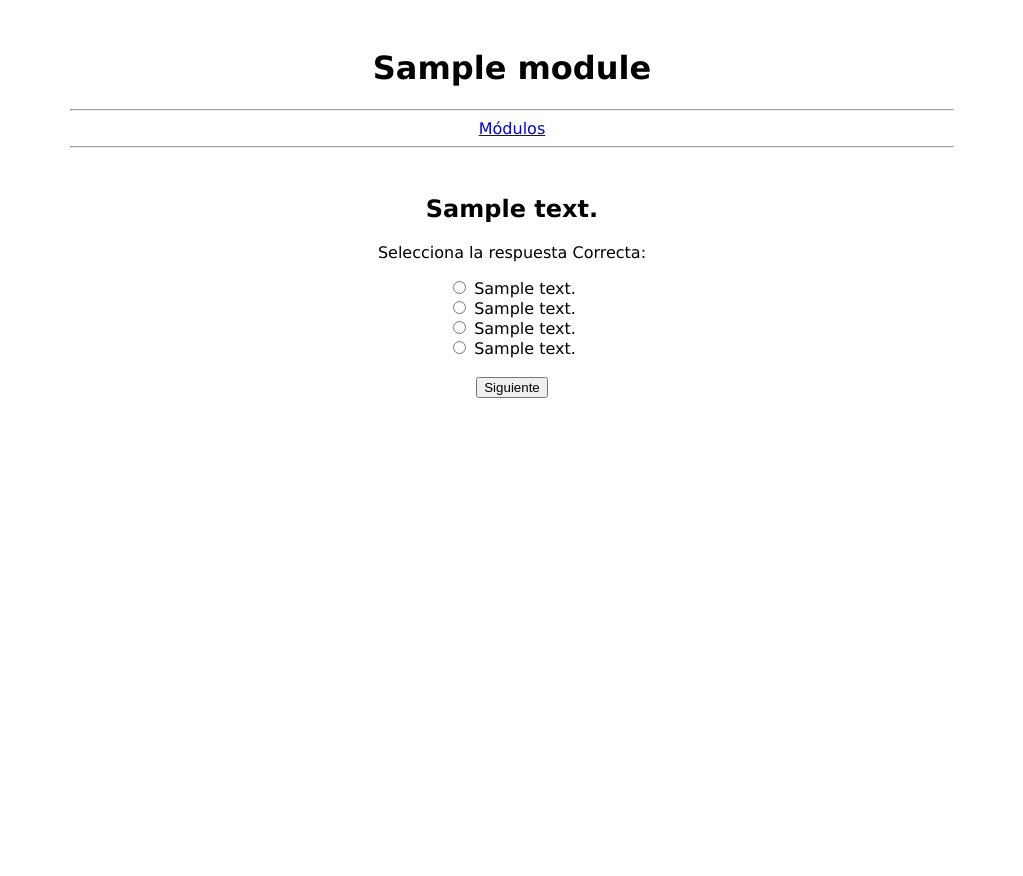
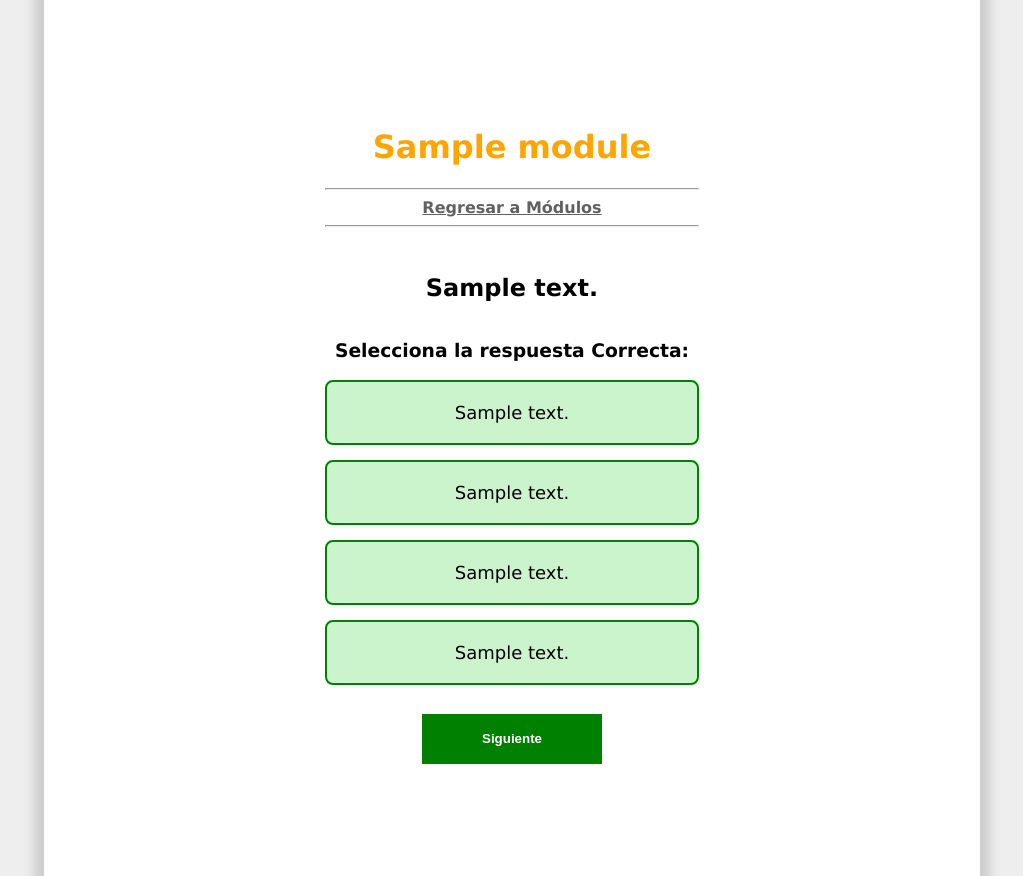
Before and after one commit to franlop24/seani-2024, a Django app: page /exam/module/1/question/ in a window 1280 px wide. Shown: the whole page, without its empty margins (128-1151 px from the left). Run offline with Django 5.2, Linux system fonts and the light colour scheme; a user stored in the database is signed in; tables that the repository leaves empty hold one stand-in row (values such as "Sample post").

Commit message:
17 Add styles

```diff
--- a/seani/exam/models.py
+++ b/seani/exam/models.py
@@ -74,7 +74,7 @@ class Exam(models.Model):
                 score += 10.0
         exam_module = self.exammodule_set.get(module_id=module_id)
         exam_module.score = score / self.questions.filter(module_id=module_id).count()
-        exam_module.active = False
+        # exam_module.active = False
         exam_module.save()
 
     def compute_score(self):
--- a/seani/exam/views.py
+++ b/seani/exam/views.py
@@ -51,7 +51,9 @@ def home(request):
 def question(request, module_id, question_id = 1):
     exam = request.user.exam
 
-    if module_id > exam.modules.count() or module_id <= 0 or question_id <= 0:
+    modules = exam.exammodule_set.filter(module_id = module_id)
+
+    if modules.count() == 0 or question_id <= 0:
         return redirect('exam:home')
     if exam.exammodule_set.get(module_id = module_id).active == False:
         return redirect('exam:home')
@@ -69,6 +71,8 @@ def question(request, module_id, question_id = 1):
                 'answer': answer,
                 })
         except IndexError:
+            exam.compute_score_by_module(module_id)
+            exam.compute_score()
             return redirect('exam:home')
 
     if request.method == 'POST':
--- a/seani/static/css/styles.css
+++ b/seani/static/css/styles.css
@@ -2,10 +2,149 @@ body {
     font-family:Verdana, Geneva, Tahoma, sans-serif;
     display: flex;
     justify-content: center;
+    margin: 0;
+    padding: 0;
+    box-sizing: border-box;
+    background-color: #eeeeee;
 }
 
 .container {
     width: 70%;
+    min-width: 800px;
+    height: 97vh;
     text-align: center;
-    margin-top: 20px;
+    padding: 20px;
+    background-color: white;
+    box-shadow: 0px 0px 10px 10px #cccccc;
+    position: fixed;
+    overflow: scroll;
+    display: grid;
+    place-items: center;
 }
+
+.welcome {
+	width: 75%;
+	margin: 20px auto;
+}
+
+.container a {
+    text-decoration: underline;
+    color: rgba(30, 30, 30, 0.7);
+    font-weight: bold;
+}
+
+.container p {
+	width: 60%;
+	margin: 20px auto;
+	text-align: justify;
+}
+
+.container .card {
+	display: inline-block;
+	width: 180px;
+	height: 130px;
+	border-radius: 20px;
+	padding: 20px;
+	margin: 20px 60px;
+	box-shadow: 0px 0px 10px 10px #eeeeee;
+}
+
+.container input[type="text"],
+.container input[type="password"]{
+    width: 300px;
+    margin: 10px;
+    padding: 5px;
+}
+
+.container form input[type="submit"] {
+    border: none;
+    width: 180px;
+    height: 50px;
+	margin-top: 10px;
+    background-color: green;
+    color: white;
+    font-weight: bold;
+    cursor: pointer;
+}
+
+.exit {
+	margin-bottom: 40px;
+}
+
+.container h1 {
+	color: orange;
+}
+
+.container form input[type="submit"]:hover {
+    background-color: orange;
+}
+
+.container form input[type="submit"]:active {
+    background-color: orange;
+}
+
+.radio-section {
+	display: flex;
+	align-items: center;
+	justify-content: center;
+}
+
+.container .logo {
+	width: 50%;
+	min-width: 500px;
+}
+
+.radio-item [type="radio"] {
+	display: none;
+}
+.radio-item + .radio-item {
+	margin-top: 15px;
+}
+.radio-item label {
+	display: block;
+	padding: 20px 60px;
+	background: rgba(0, 200, 0, 0.2);
+	border: 2px solid green;
+	border-radius: 8px;
+	cursor: pointer;
+	font-size: 18px;
+	font-weight: 400;
+	min-width: 250px;
+    max-width: 500px;
+	/* white-space: nowrap; */
+	position: relative;
+	transition: 0.4s ease-in-out 0s;
+}
+.radio-item label:after,
+.radio-item label:before {
+	content: "";
+	position: absolute;
+	border-radius: 50%;
+}
+.radio-item label:after {
+	display: none;
+	height: 19px;
+	width: 19px;
+	border: 2px solid green;
+	left: 19px;
+	top: calc(50% - 12px);
+}
+.radio-item label:before {
+	background: orange;
+	height: 20px;
+	width: 20px;
+	left: 21px;
+	top: calc(50%-5px);
+	transform: scale(5);
+	opacity: 0;
+	visibility: hidden;
+	transition: 0.4s ease-in-out 0s;
+}
+.radio-item [type="radio"]:checked ~ label {
+	border: 4px solid orange;
+}
+.radio-item [type="radio"]:checked ~ label::before {
+	opacity: 1;
+	visibility: visible;
+	transform: scale(1);
+}
--- a/seani/templates/base.html
+++ b/seani/templates/base.html
@@ -9,8 +9,10 @@
 </head>
 <body>
     <div class="container">
-        {% block content %}
-        {% endblock %}
+        <div>
+            {% block content %}
+            {% endblock %}
+        </div>
     </div>
 </body>
 </html>
--- a/seani/templates/exam/question.html
+++ b/seani/templates/exam/question.html
@@ -6,33 +6,47 @@
 <!-- Pregunta -->
 <h1>{{ question.module }}</h1>
 <hr>
-<a href="{% url 'exam:home' %}">Módulos</a>
+<a href="{% url 'exam:home' %}">Regresar a Módulos</a>
 <hr>
 {% if question.question_image %}
-<img src="{{ question.question_image.url }}" width="800px">
+<img src="{{ question.question_image.url }}" width="600px">
 {% endif %}
 {% if question.question_text %}
     <h2>{{ question.question_text }}</h2>
 {% endif %}
 <form method="post" action="{% url 'exam:question' module_id question_id %}">
     {% csrf_token %}
-    <p>Selecciona la respuesta Correcta:</p>
+    <section class="radio-section">
+        <div class="radio-list">
+    <h3>Selecciona la respuesta Correcta:</h3>
     <input type="radio" id="ans0"
             name="answer" value="-"
             style="display: none;" {% if answer == '-' %}checked{% endif %}>
-    <input type="radio" id="ans1" name="answer" value="A" {% if answer == 'A' %}checked{% endif %}>
-    <label for="ans1">{{ question.answer1 }}</label><br>
+    <div class="radio-item">
+            <input type="radio" id="ans1" name="answer" value="A" {% if answer == 'A' %}checked{% endif %}>
+    <label for="ans1">{{ question.answer1 }}</label>
+</div>
+    <div class="radio-item">
     <input type="radio" id="ans2" name="answer" value="B" {% if answer == 'B' %}checked{% endif %}>
-    <label for="ans2">{{ question.answer2 }}</label><br>
+    <label for="ans2">{{ question.answer2 }}</label>
+</div>
     {% if question.answer3 %}
+    <div class="radio-item">
     <input type="radio" id="ans3" name="answer" value="C" {% if answer == 'C' %}checked{% endif %}>
-    <label for="ans3">{{ question.answer3 }}</label><br>
+    <label for="ans3">{{ question.answer3 }}</label>
+</div>
     {% endif %}
     {% if question.answer4 %}
+    <div class="radio-item">
     <input type="radio" id="ans4" name="answer" value="D" {% if answer == 'D' %}checked{% endif %}>
-    <label for="ans4">{{ question.answer4 }}</label><br>
+    <label for="ans4">{{ question.answer4 }}</label>
+</div>
     {% endif %}
     <br>
+    </div>
+    </section>
     <input type="submit" value="Siguiente">
+    <br>
+    <br>
 </form>
 {% endblock %}
--- a/seani/templates/home/home.html
+++ b/seani/templates/home/home.html
@@ -2,7 +2,8 @@
 {% block title %}Home{% endblock %}
 
 {% block content %}
-<h1>Welcome Home</h1>
-
+{% load static %}
+<img src="{% static 'images/logo-utt.png' %}" alt="Logo UTT" class="logo">
+<h1>SEANI 2024</h1>
 <a href="{% url 'login' %}">Ingresar</a>
 {% endblock %}
```
Also changed, not shown: seani/templates/exam/home.html (+23 -12 lines), seani/templates/registration/login.html (+9 -2 lines), seani/static/images/logo-utt.png (added), seani/static/images/pregunta.png (added).
